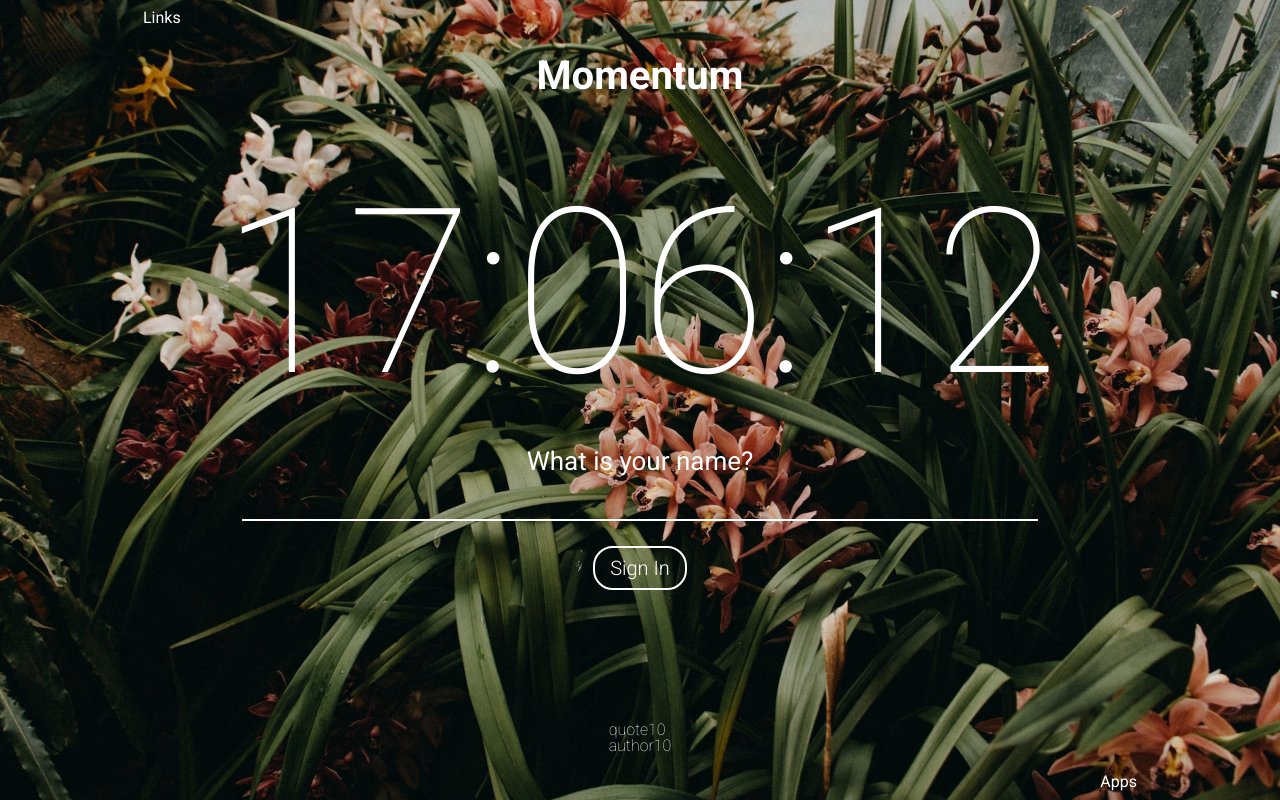
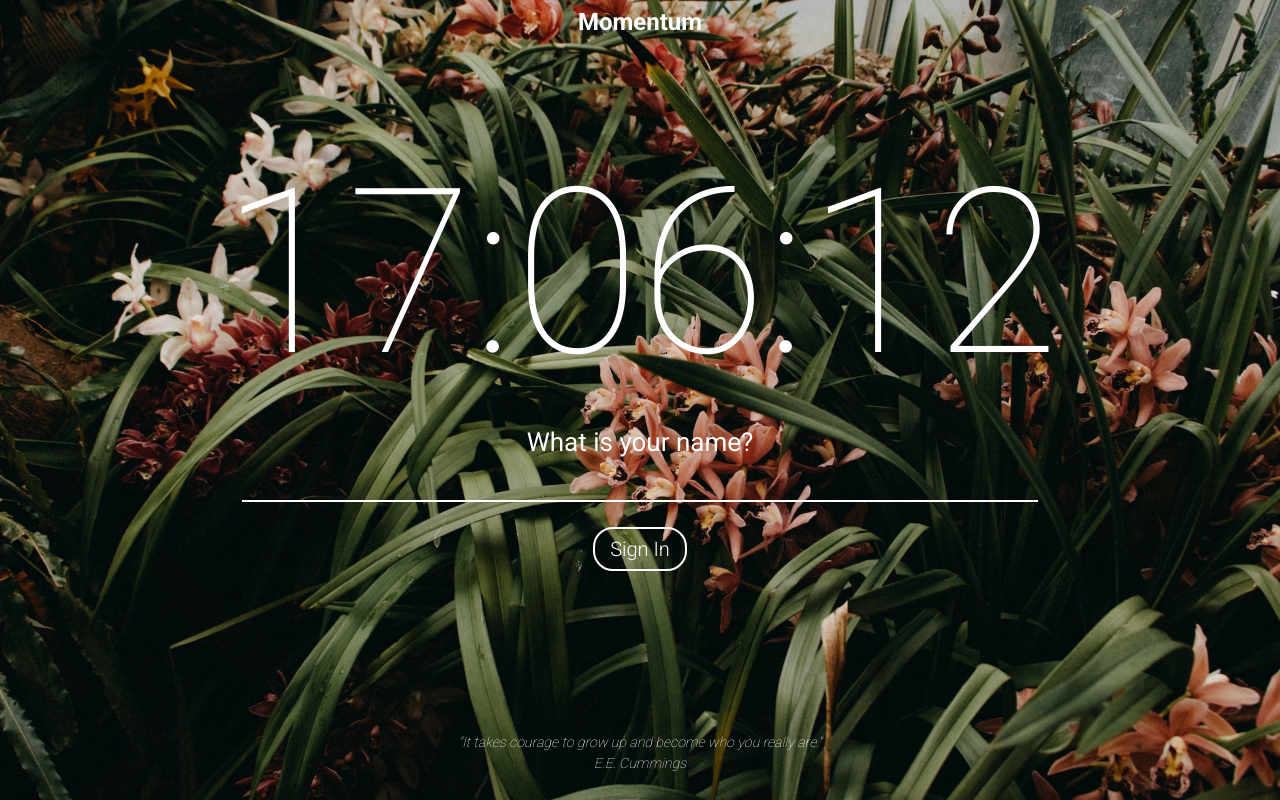
Before and after one commit to jay-sjyun/momentum-clone, a website: page index.html in a window 1280 px wide. Drawn offline with Linux system fonts and the light colour scheme.

Commit message:
quote update

```diff
--- a/css/scss/main.scss
+++ b/css/scss/main.scss
@@ -45,8 +45,7 @@ footer,
 }
 
 .app-title {
-  margin-top: 20px;
-  font-size: 4rem;
+  font-size: 2.4rem;
   font-weight: 700;
   text-align: center;
 }
@@ -165,8 +164,15 @@ footer {
   .quote {
     align-self: center;
     margin-bottom: 20px;
-    font-size: 1.6em;
+    font-size: 1.4em;
     font-weight: 100;
+    font-style: italic;
+    text-align: center;
+
+    q {
+      display: block;
+      margin-bottom: 7px;
+    }
   }
 
   .btn--apps {
--- a/index.html
+++ b/index.html
@@ -20,13 +20,13 @@
   <body>
     <div class="wrap">
       <header>
-        <div class="bookmarks">
+        <!-- <div class="bookmarks">
           <button class="btn--links">Links</button>
-        </div>
-        <div class="weather"></div>
+        </div> -->
+        <h1 class="app-title">Momentum</h1>
+        <!-- <div class="weather"></div> -->
         <!-- 추후 d-day 추가 -->
       </header>
-      <h1 class="app-title">Momentum</h1>
       <div class="main">
         <div class="clock js-clock">00:00:00</div>
         <div class="sign-wrap js-sign-wrap">
@@ -49,10 +49,10 @@
       </div>
       <footer>
         <div class="quote js-quote">
-          <span></span><br />
+          <q></q>
           <span></span>
         </div>
-        <button class="btn--apps">Apps</button>
+        <!-- <button class="btn--apps">Apps</button> -->
       </footer>
     </div>
   </body>
--- a/js/quotes.js
+++ b/js/quotes.js
@@ -1,20 +1,20 @@
 const quotes = [
-  { quote: "quote1", author: "author1" },
-  { quote: "quote2", author: "author2" },
-  { quote: "quote3", author: "author3" },
-  { quote: "quote4", author: "author4" },
-  { quote: "quote5", author: "author5" },
-  { quote: "quote6", author: "author6" },
-  { quote: "quote7", author: "author7" },
-  { quote: "quote8", author: "author8" },
-  { quote: "quote9", author: "author9" },
-  { quote: "quote10", author: "author10" },
+  { quote: "Be yourself; everyone else is already taken.", author: "Oscar Wilde" },
+  { quote: "You only live once, but if you do it right, once is enough.", author: "Mae West" },
+  { quote: "Be the change that you wish to see in the world.", author: "Mahatma Gandhi" },
+  { quote: "In three words I can sum up everything I've learned about life: it goes on.", author: "Robert Frost" },
+  { quote: "If you tell the truth, you don't have to remember anything.", author: "Mark Twain" },
+  { quote: "I have not failed. I've just found 10,000 ways that won't work.", author: "Thomas A. Edison" },
+  { quote: "It is never too late to be what you might have been.", author: "George Eliot" },
+  { quote: "Life isn't about finding yourself. Life is about creating yourself.", author: "George Bernard Shaw" },
+  { quote: "Life is like riding a bicycle. To keep your balance, you must keep moving.", author: "Albert Einstein" },
+  { quote: "It takes courage to grow up and become who you really are.", author: "E.E. Cummings" },
 ];
 
-const quote = document.querySelector(".js-quote span:first-child");
-const author = document.querySelector(".js-quote span:last-child");
+const $quote = document.querySelector(".js-quote q:first-child");
+const $author = document.querySelector(".js-quote span:last-child");
 
 const todaysQuote = quotes[Math.floor(Math.random() * quotes.length)];
 
-quote.innerText = todaysQuote.quote;
-author.innerText = todaysQuote.author;
+$quote.textContent = `"${todaysQuote.quote}"`;
+$author.textContent = todaysQuote.author;
```
Also changed, not shown: css/main.css, db.json (line endings or trailing spaces), 1 other file.
